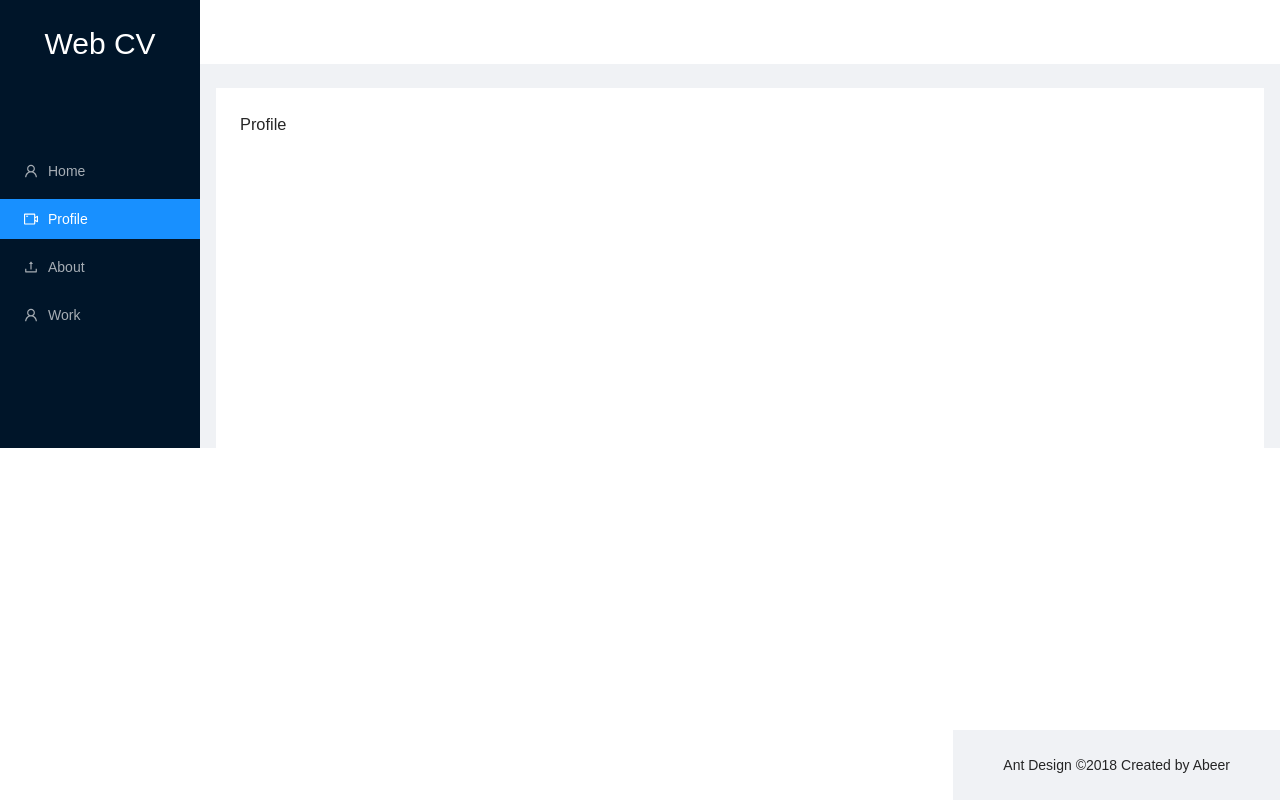
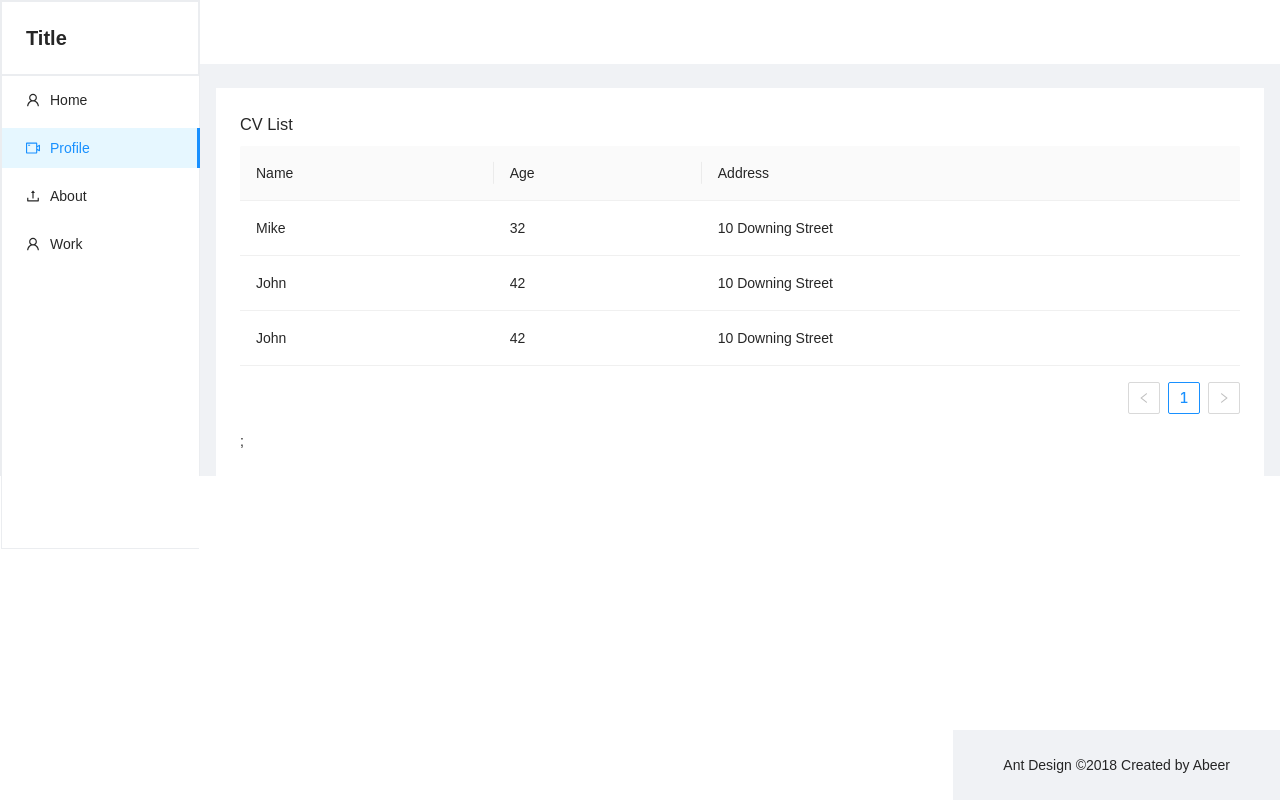
Before and after one commit to ShariyarAbeer/Web_CV, a React (Create React App) app: page / in a window 1280 px wide. Built offline with nearby package versions, Linux system fonts and the light colour scheme.

Commit message:
tbl update

```diff
--- a/src/component/profile/profile.jsx
+++ b/src/component/profile/profile.jsx
@@ -1,11 +1,57 @@
 import React, { Component } from "react";
+import { Table } from "antd";
 
 class Profile extends Component {
 	state = {};
 	render() {
+		const dataSource = [
+			{
+				key: "1",
+				name: "Mike",
+				age: 32,
+				address: "10 Downing Street",
+			},
+			{
+				key: "2",
+				name: "John",
+				age: 42,
+				address: "10 Downing Street",
+			},
+			{
+				key: "2",
+				name: "John",
+				age: 42,
+				address: "10 Downing Street",
+			},
+		];
+
+		const columns = [
+			{
+				title: "Name",
+				dataIndex: "name",
+				key: "name",
+			},
+			{
+				title: "Age",
+				dataIndex: "age",
+				key: "age",
+			},
+			{
+				title: "Address",
+				dataIndex: "address",
+				key: "address",
+			},
+		];
+
 		return (
 			<div>
-				<h1>Profile</h1>
+				<h1>CV List</h1>
+				<Table
+					dataSource={dataSource}
+					columns={columns}
+					pagination={{ pageSize: 20 }}
+				/>
+				;
 			</div>
 		);
 	}
--- a/src/pages/home/home.css
+++ b/src/pages/home/home.css
@@ -11,3 +11,6 @@
 .site-layout-background {
 	background: #fff;
 }
+.site-page-header {
+	border: 1px solid rgb(235, 237, 240);
+}
--- a/src/pages/home/home.jsx
+++ b/src/pages/home/home.jsx
@@ -1,13 +1,12 @@
 import React, { Component } from "react";
 import "antd/dist/antd.css";
-import { Layout, Menu } from "antd";
+import { Layout, Menu, PageHeader } from "antd";
 import {
 	UploadOutlined,
 	UserOutlined,
 	VideoCameraOutlined,
 } from "@ant-design/icons";
 import "./home.css";
-
 
 import HomeNav from "../../component/home/home_nav";
 import Profile from "../../component/profile/profile";
@@ -31,44 +30,39 @@ class Home extends Component {
 			<div>
 				<Router>
 					<Layout>
-					<Sider
-						breakpoint="lg"
-						collapsedWidth="0"
-						onBreakpoint={(broken) => {
-							console.log(broken);
+						<Sider className="site-page-header">
+							<PageHeader
+								className="site-page-header"
+								style={{
+									backgroundColor: "white",
 								}}
-						onCollapse={(collapsed, type) => {
-							console.log(collapsed, type);
-						}}
-					>
-						<div style={{textAlign:"center", fontSize:30, marginTop:20, color:"white" }}>
-						<span>Web CV</span>
-
-						</div>
-
-						<div className="logo" />
+								title="Title"
+							/>
 
 							<Menu
-							style={{ marginTop: 80 }}
-							theme="dark"
+								style={{
+									height: "100%",
+									borderRight: 0,
+								}}
 								mode="inline"
 								defaultSelectedKeys={["2"]}
+								className="site-page-header"
 							>
 								<Menu.Item key="1" icon={<UserOutlined />}>
 									<span>Home</span>
 									<Link to="/homenav" />
 								</Menu.Item>
-							<Menu.Item key="2" icon={<VideoCameraOutlined />}>
+								<Menu.Item
+									key="2"
+									icon={<VideoCameraOutlined />}
+								>
 									<span>Profile</span>
 									<Link to="/" />
 								</Menu.Item>
 
 								<Menu.Item key="3" icon={<UploadOutlined />}>
-
 									<span>About</span>
 									<Link to="/about" />
-
-
 								</Menu.Item>
 
 								<Menu.Item key="4" icon={<UserOutlined />}>
@@ -87,17 +81,24 @@ class Home extends Component {
 									className="site-layout-background"
 									style={{ padding: 24, minHeight: 360 }}
 								>
-
-
-
-								<Route path="/homenav" component={HomeNav} />
+									<Route
+										path="/homenav"
+										component={HomeNav}
+									/>
 									<Route exact path="/" component={Profile} />
 
 									<Route path="/about" component={About} />
 									<Route path="/work" component={Work} />
 								</div>
 							</Content>
-						<Footer style={{ textAlignLast:"center", position:"fixed", bottom:"0",right:"0"  }}>
+							<Footer
+								style={{
+									textAlignLast: "center",
+									position: "fixed",
+									bottom: "0",
+									right: "0",
+								}}
+							>
 								Ant Design ©2018 Created by Abeer
 							</Footer>
 						</Layout>
```
Lines whose indentation alone changed are shown as unchanged.
